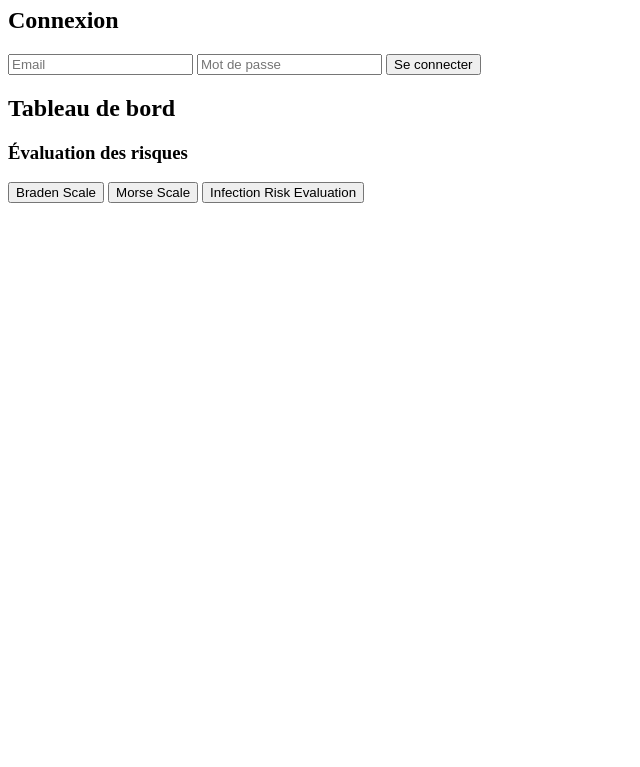
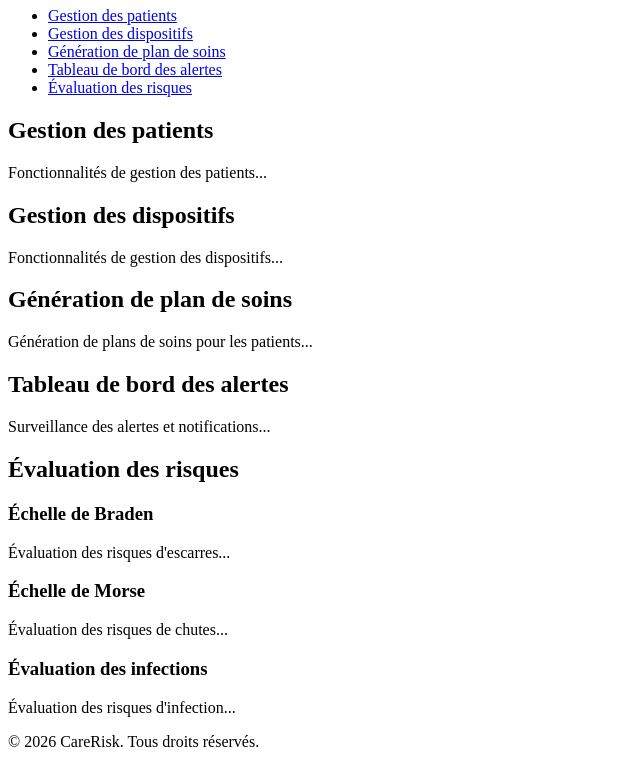
Before and after one commit to zbawab/CMD-PRA, a plain HTML site: page docs/index.html in a window 1280 px wide. Shown: the part 73-840 px from the top of the page, without its empty margins (0-640 px from the left). Before the commit the page ends 800 px from the top, so only its background shows below. Drawn offline with Linux system fonts and the light colour scheme.

Commit message:
Update index.html with complete CareRisk application

```diff
--- a/docs/index.html
+++ b/docs/index.html
@@ -3,65 +3,56 @@
 <head>
     <meta charset="UTF-8">
     <meta name="viewport" content="width=device-width, initial-scale=1.0">
+    <link rel="stylesheet" href="styles.css">
     <title>CareRisk Application</title>
-    <link rel="stylesheet" href="styles.css">
-    <script src="https://www.gstatic.com/firebasejs/8.6.1/firebase-app.js"></script>
-    <script src="https://www.gstatic.com/firebasejs/8.6.1/firebase-auth.js"></script>
-    <script src="https://www.gstatic.com/firebasejs/8.6.1/firebase-firestore.js"></script>
-    <script>
-        // Firebase configuration
-        var firebaseConfig = {
-            apiKey: "YOUR_API_KEY",
-            authDomain: "YOUR_AUTH_DOMAIN",
-            projectId: "YOUR_PROJECT_ID",
-            storageBucket: "YOUR_STORAGE_BUCKET",
-            messagingSenderId: "YOUR_MESSAGING_SENDER_ID",
-            appId: "YOUR_APP_ID"
-        };
-        // Initialize Firebase
-        firebase.initializeApp(firebaseConfig);
-    </script>
+    <script src="https://www.gstatic.com/firebasejs/9.6.1/firebase-app.js"></script>
+    <script src="https://www.gstatic.com/firebasejs/9.6.1/firebase-analytics.js"></script>
+    <script src="https://www.gstatic.com/firebasejs/9.6.1/firebase-auth.js"></script>
+    <script src="https://www.gstatic.com/firebasejs/9.6.1/firebase-database.js"></script>
 </head>
 <body>
     <header>
-        <h1>Application CareRisk</h1>
+        <h1>Application de CareRisk</h1>
     </header>
+    <nav>
+        <ul>
+            <li><a href="#patient-management">Gestion des patients</a></li>
+            <li><a href="#device-management">Gestion des dispositifs</a></li>
+            <li><a href="#care-plan">Génération de plan de soins</a></li>
+            <li><a href="#alert-dashboard">Tableau de bord des alertes</a></li>
+            <li><a href="#risk-assessment">Évaluation des risques</a></li>
+        </ul>
+    </nav>
     <main>
-        <section id="login">
-            <h2>Connexion</h2>
-            <form id="loginForm">
-                <input type="email" placeholder="Email" required>
-                <input type="password" placeholder="Mot de passe" required>
-                <button type="submit">Se connecter</button>
-            </form>
+        <section id="patient-management">
+            <h2>Gestion des patients</h2>
+            <p>Fonctionnalités de gestion des patients...</p>
         </section>
-        <section id="dashboard">
-            <h2>Tableau de bord</h2>
-            <div id="alertDashboard"></div>
-            <div id="riskEvaluation">
-                <h3>Évaluation des risques</h3>
-                <button id="bradenScale">Braden Scale</button>
-                <button id="morseScale">Morse Scale</button>
-                <button id="infectionRisk">Infection Risk Evaluation</button>
-            </div>
+        <section id="device-management">
+            <h2>Gestion des dispositifs</h2>
+            <p>Fonctionnalités de gestion des dispositifs...</p>
+        </section>
+        <section id="care-plan">
+            <h2>Génération de plan de soins</h2>
+            <p>Génération de plans de soins pour les patients...</p>
+        </section>
+        <section id="alert-dashboard">
+            <h2>Tableau de bord des alertes</h2>
+            <p>Surveillance des alertes et notifications...</p>
+        </section>
+        <section id="risk-assessment">
+            <h2>Évaluation des risques</h2>
+            <h3>Échelle de Braden</h3>
+            <p>Évaluation des risques d'escarres...</p>
+            <h3>Échelle de Morse</h3>
+            <p>Évaluation des risques de chutes...</p>
+            <h3>Évaluation des infections</h3>
+            <p>Évaluation des risques d'infection...</p>
         </section>
     </main>
-    <script>
-        // Implementation for login, patient management, care plan generation
-        document.getElementById('loginForm').onsubmit = function(event) {
-            event.preventDefault();
-            // Handle login process
-        };
-
-        document.getElementById('bradenScale').onclick = function() {
-            // Braden scale evaluation logic
-        };
-        document.getElementById('morseScale').onclick = function() {
-            // Morse scale evaluation logic
-        };
-        document.getElementById('infectionRisk').onclick = function() {
-            // Infection risk evaluation logic
-        };
-    </script>
+    <footer>
+        <p>&copy; 2026 CareRisk. Tous droits réservés.</p>
+    </footer>
+    <script src="app.js"></script>
 </body>
 </html>
```
